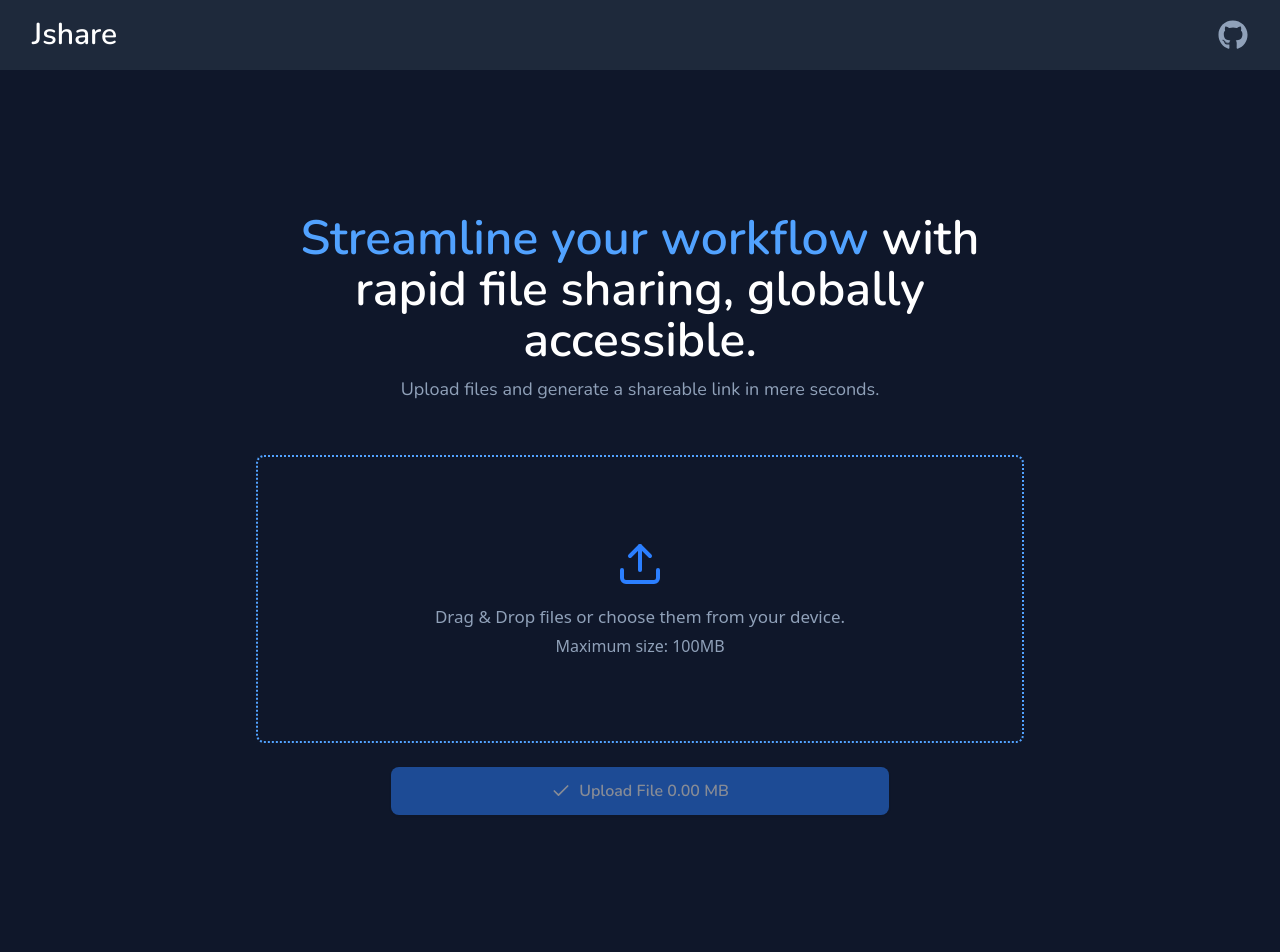
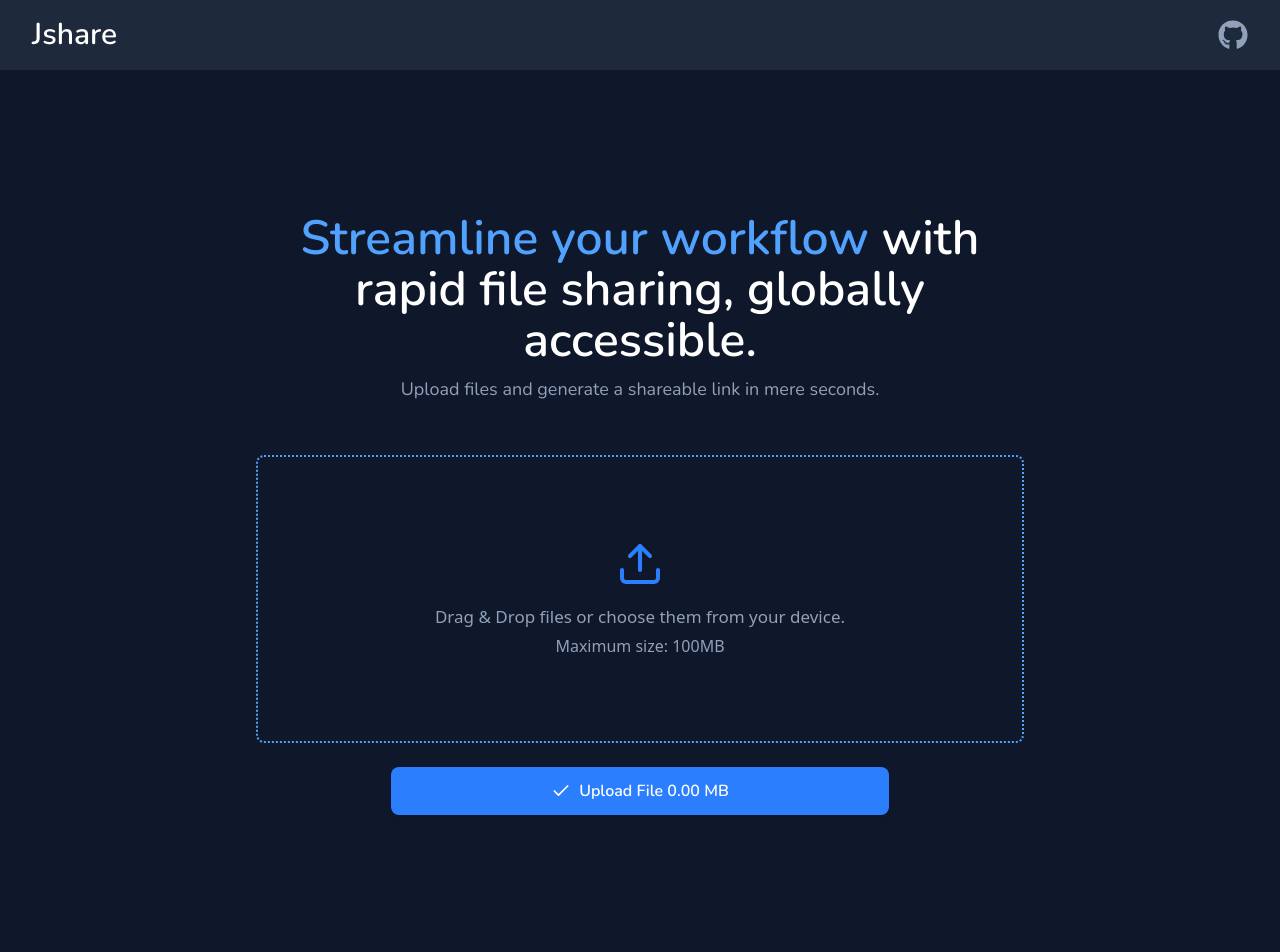
Before and after one commit to Judahabraham15/Jshare, a React (Vite) app: page / in a window 1280 px wide. Shown: the top 952 px of the page. Built offline with nearby package versions, Linux system fonts and the light colour scheme.

Commit message:
Added Logic

```diff
--- a/src/client/Pages/FileUploader.tsx
+++ b/src/client/Pages/FileUploader.tsx
@@ -10,6 +10,20 @@ const FileUploader = () => {
     if (e.target.files && e.target.files[0]) {
       setSelectedFile(e.target.files[0]);
     }
+  };
+  // ? const btn  = document.querySelector("#file");
+  const MAX_TOTAL_SIZE = 100 * 1024 * 1024;
+  const UploadFile = () => {
+    if (!selectedFiles) {
+      alert("Please Select a file");
+      return;
+    }
+    if (selectedFiles.size > MAX_TOTAL_SIZE) {
+      alert("file to large");
+      setSelectedFile(null)
+      return;
+    }
+    console.log("FILE:", selectedFiles.name);
   };
   return (
     <div className="min-h-[100vh] flex flex-col items-center justify-center mt-[6.5rem]">
@@ -71,8 +85,9 @@ const FileUploader = () => {
         className="mt-6 px-[10rem] py-3 bg-blue-500 flex items-center justify-center
         hover:bg-blue-600 text-white font-semibold
         rounded-lg shadow transition duration-200
-        disabled:opacity-50 font-nunito"
-        disabled={!selectedFiles}
+        disabled:opacity-50 font-nunito cursor-pointer"
+        id="file"
+        onClick={UploadFile}
       >
         <FiCheck
           style={{ verticalAlign: "middle" }}
```
